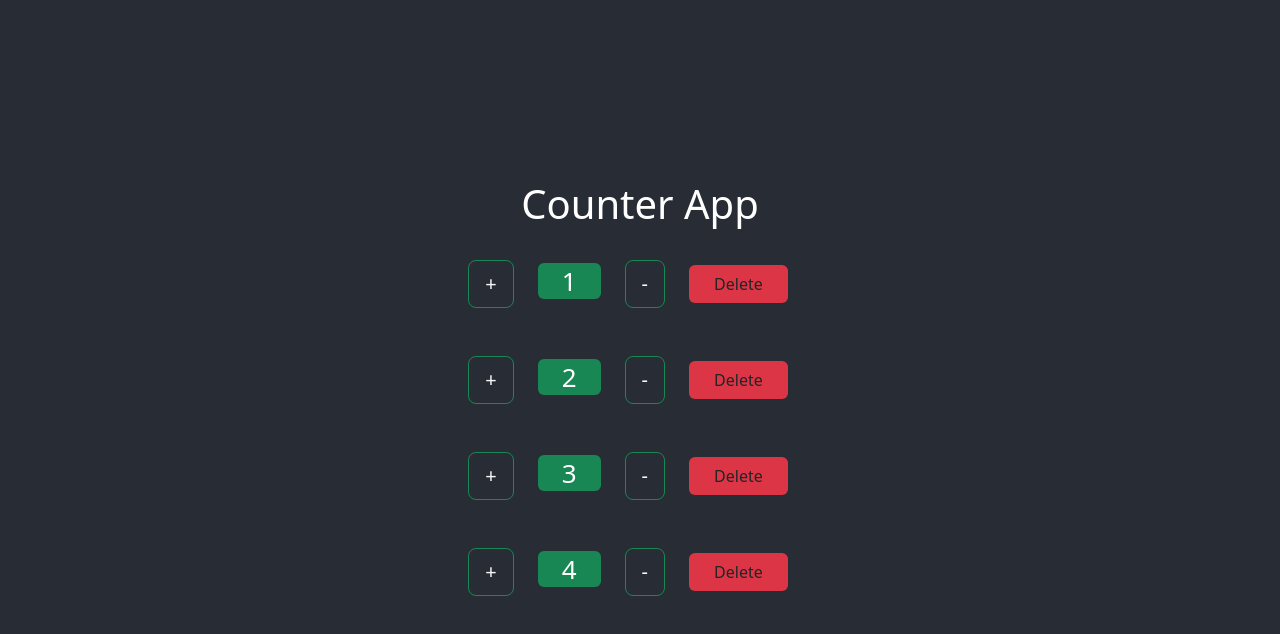
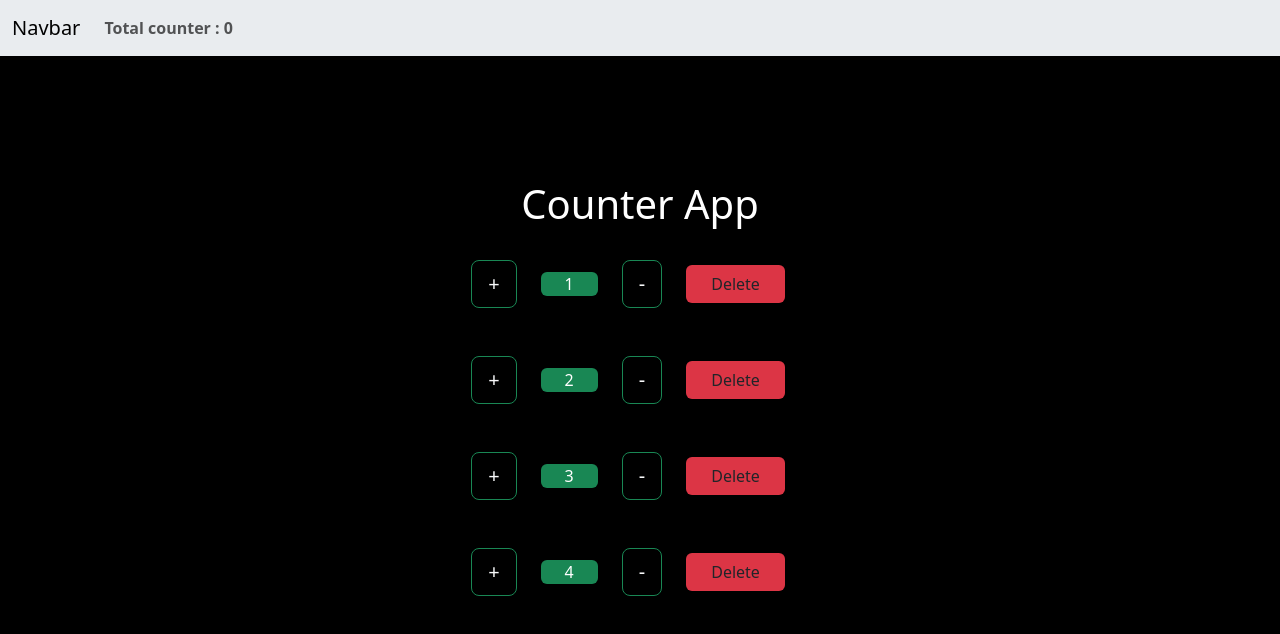
Before and after one commit to harsh-kain/codespaces-react, a React (Create React App) app: page / in a window 1280 px wide. Shown: the top 634 px of the page. Built offline with nearby package versions, Linux system fonts and the light colour scheme.

Commit message:
adding navbar in counter app

```diff
--- a/src/App.js
+++ b/src/App.js
@@ -1,16 +1,20 @@
 import "./App.css";
 import Btn from "./components/Btn";
+import Navbar from "./components/Navbar";
 import Counter from "./counter/Counter";
 import Totalcounter from "./counter/Totalcounter";
 // import ChangeName from "./components/ChangeName";
 const App = () => {
-  const eventBubble = () =>{
-    console.log("App");
-  }
+
   return (
-    <div className="App" onClick={eventBubble}>
+    <>
+
+      <Navbar/>
+      <div className="container-fluid bg-black text-bg-dark vh-100 d-flex flex-column justify-content-center align-items-center">
+
         <h1>Counter App</h1>
-        <Totalcounter/>
+        <Totalcounter />
+      </div>
 
 
 
@@ -26,7 +30,7 @@ const App = () => {
       {/* for building play and pause btn  */}
 
       {/* <Btn onPlay={()=>console.log("play..")} onPause={()=>console.log("pause..")}/> */}
-    </div>
+    </>
   );
 };
 
--- /dev/null
+++ b/src/components/Navbar.jsx
@@ -0,0 +1,42 @@
+import React from "react";
+
+const Navbar = ({totalCounter = 0}) => {
+  return (
+    <>
+      <div className="container-fluid">
+        <nav className="navbar navbar navbar-expand-md bg-body-secondary fixed-top ">
+          <div className="container-fluid">
+            <a className="navbar-brand" href="#">
+              Navbar
+            </a>
+            <button
+              className="navbar-toggler"
+              type="button"
+              data-bs-toggle="collapse"
+              data-bs-target="#navbarNav"
+              aria-controls="navbarNav"
+              aria-expanded="false"
+              aria-label="Toggle navigation"
+            >
+              <span className="navbar-toggler-icon"></span>
+            </button>
+            <div className="collapse navbar-collapse" id="navbarNav">
+              <ul className="navbar-nav">
+
+
+                <li className="nav-item">
+                  <a className="nav-link fw-bolder" href="#" >
+                    Total counter : {totalCounter}
+                  </a>
+                </li>
+
+              </ul>
+            </div>
+          </div>
+        </nav>
+      </div>
+    </>
+  );
+};
+
+export default Navbar;
--- a/src/counter/Counter.jsx
+++ b/src/counter/Counter.jsx
@@ -1,31 +1,30 @@
 import React, { useState } from 'react'
 
-const Counter = (props) => {
+const Counter = ({count,onDelete}) => {// destructure of props
 
-    const {counts,id} = props.count;
-    const [count ,setCount] = useState(counts);
+    const [countUpdate ,setcountUpdate] = useState(count.value); // pass object of count value
 
     const increment = () =>{
 
-        setCount(count + 1); // we have to pass (count + 1) or preIncrement otherwise it pass the value first then update after
+        setcountUpdate(countUpdate + 1); // we have to pass (count + 1) or preIncrement otherwise it pass the value first then update after
     }
     const decrement = () =>{
-        let lcount = count;
+        let lcount = countUpdate;
 
-        setCount(lcount <= 0 ? 0 : lcount - 1);
+        setcountUpdate(lcount <= 0 ? 0 : lcount - 1);
     }
 
   return (
     <>
 
-        <div className="container my-4">
+        <div className="container my-4 d-flex justify-content-center align-items-center">
             <button className='btn btn-outline-success btn-lg text-light' onClick={increment}>+</button>
 
-            <span className={count === 0 ? "px-4 mx-4 bg-danger rounded" : "px-4 mx-4 bg-success rounded"}>{count === 0 ? 'Zero' : count}</span>
+            <span className={countUpdate === 0 ? "px-4 mx-4 bg-danger rounded" : "px-4 mx-4 bg-success rounded"}>{countUpdate === 0 ? 'Zero' : countUpdate}</span>
 
             <button className='btn btn-outline-success btn-lg text-light' onClick={decrement}>-</button>
 
-            <button className='btn px-4 mx-4 bg-danger rounded' onClick={()=> props.onDelete(id)}>Delete</button>
+            <button className='btn px-4 mx-4 bg-danger rounded' onClick={()=> onDelete(count.id)}>Delete</button>
 
         </div>
 
--- a/src/counter/Totalcounter.jsx
+++ b/src/counter/Totalcounter.jsx
@@ -1,16 +1,19 @@
 import React, { useState } from "react";
 import Counter from "./Counter";
 const Totalcounter = () => {
-    const [counterstate , setcounterstate] = useState([
-        {id:1 , counts : 1},
-        {id:2 , counts : 2},
-        {id:3 , counts : 3},
-        {id:4 , counts : 4},
-    ]);
+  const [counterstate , setcounterstate] = useState([
+    {id : 1 , value : 1},
+    {id : 2 , value : 2},
+    {id : 3 , value : 3},
+    {id : 4 , value : 4},
+  ]);
+    //const [totalCounter , setTotalCounter] = useState(counterstate.length);
     const deleteElement = (id) =>{
       let updateVar = counterstate.filter((counter)=> counter.id !== id);
       setcounterstate(updateVar);
     }
+
+
 
   return <>
 
--- a/src/index.css
+++ b/src/index.css
@@ -1,5 +1,7 @@
 body {
   margin: 0;
+  padding: 0;
+  box-sizing: border-box;
   font-family: -apple-system, BlinkMacSystemFont, 'Segoe UI', 'Roboto', 'Oxygen',
     'Ubuntu', 'Cantarell', 'Fira Sans', 'Droid Sans', 'Helvetica Neue',
     sans-serif;
```
